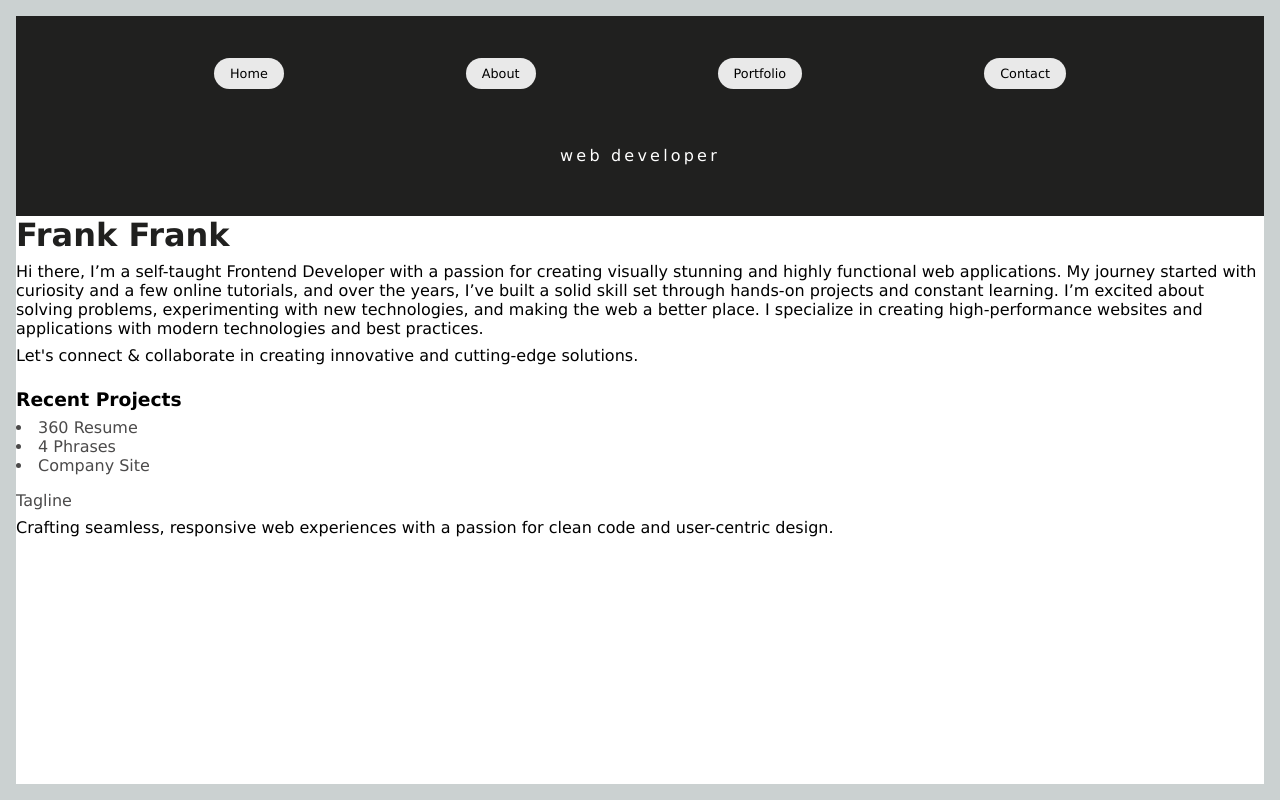
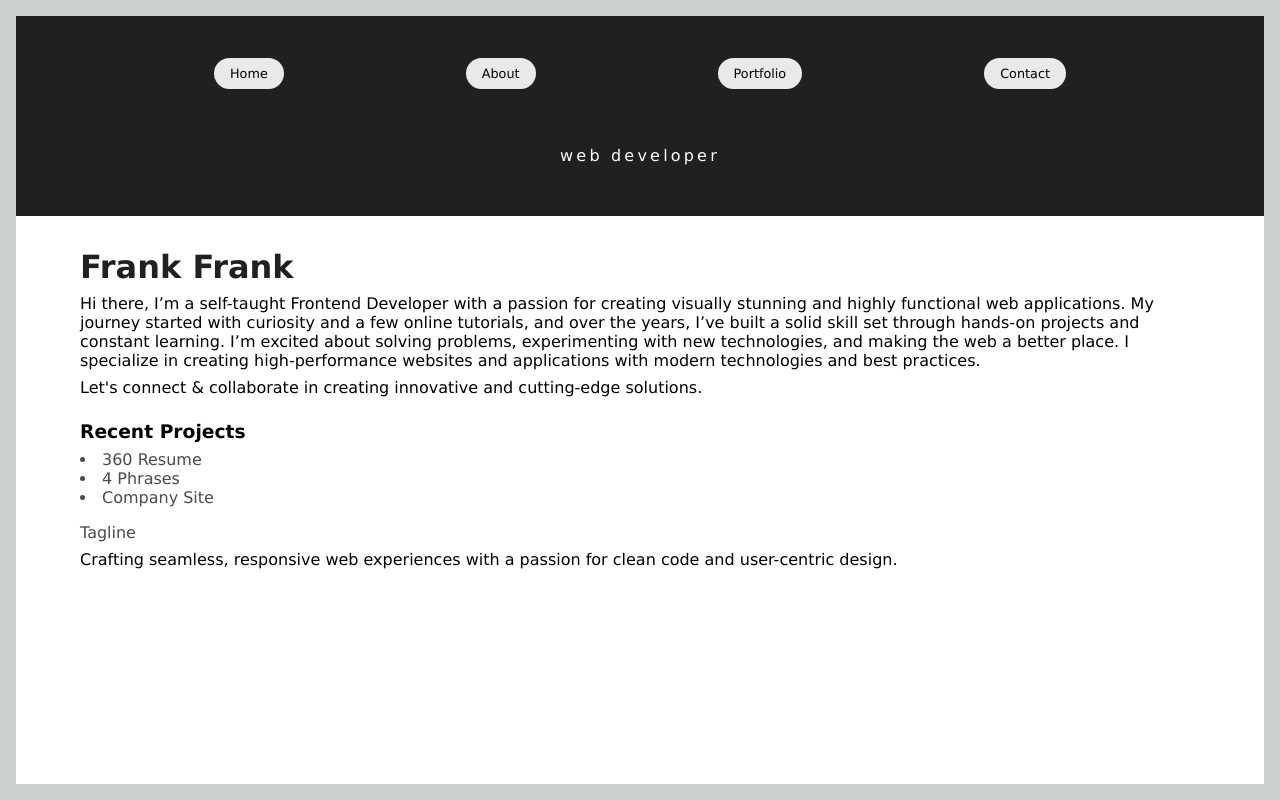
Before and after one commit to thembalakhe/portfolio-website, an Angular app: page /home in a window 1280 px wide. Built offline with nearby package versions, Linux system fonts and the light colour scheme.

Commit message:
updated home layout

```diff
--- a/src/app/components/Pages/home/home.component.css
+++ b/src/app/components/Pages/home/home.component.css
@@ -27,11 +27,9 @@
   text-decoration: none;
 }
 
-
-
-@media (max-width: 700px) {
+@media (min-width: 700px) {
 
   .main {
-    padding: 3rem 1rem;
+    padding: 2rem 4rem;
   }
 }
```
